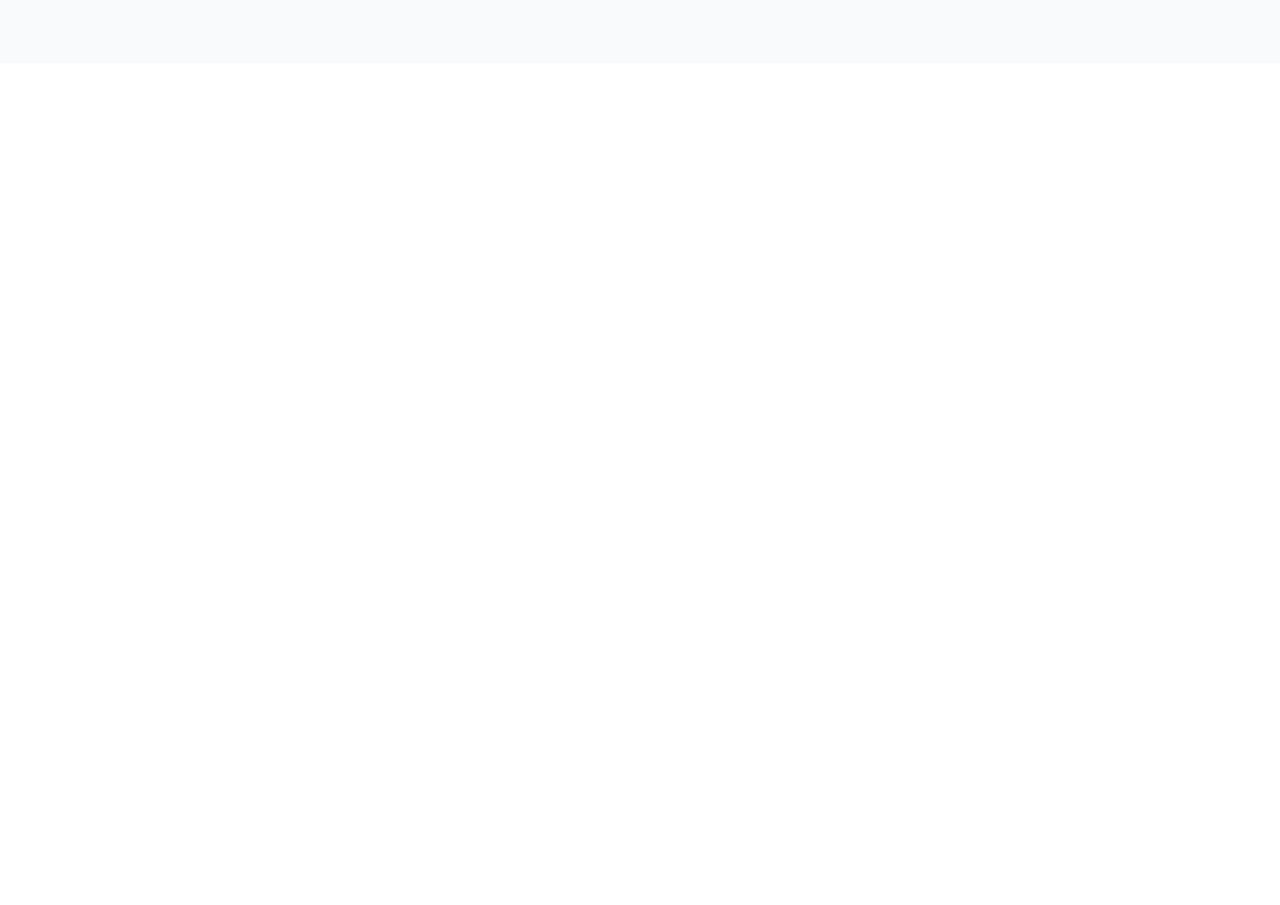
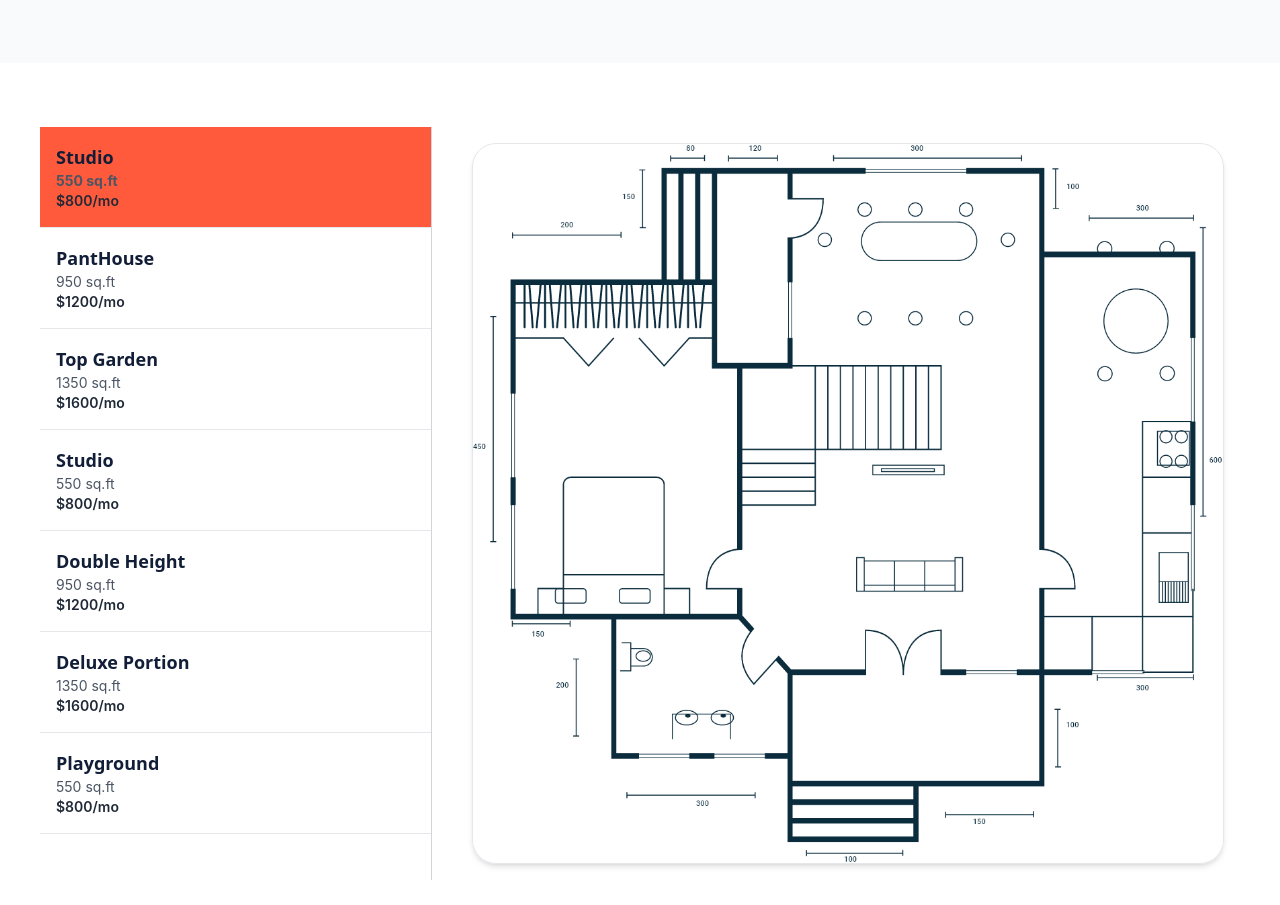
Before and after one commit to jakariya-ahmed/real-state, a React app: page / in a window 1280 px wide. Shown: the part 3383-4288 px from the top of the page. Before the commit the page ends 3446 px from the top, so only its background shows below. Built offline with nearby package versions, Linux system fonts and the light colour scheme; the HTML template or start-up script is replaced by a standard one.

Commit message:
added floor plan section

```diff
--- /dev/null
+++ b/src/components/home/FloorPlans.jsx
@@ -0,0 +1,87 @@
+import { useState } from "react";
+
+const floorPlans = [
+  {
+    type: "Studio",
+    area: "550 sq.ft",
+    price: "$800/mo",
+    image: "/img/plans/1.png",
+  },
+  {
+    type: "PantHouse",
+    area: "950 sq.ft",
+    price: "$1200/mo",
+    image: "/img/plans/2.jpg",
+
+  },
+  {
+    type: "Top Garden",
+    area: "1350 sq.ft",
+    price: "$1600/mo",
+    image: "/img/plans/1.png",
+
+  },
+    {
+    type: "Studio",
+    area: "550 sq.ft",
+    price: "$800/mo",
+    image: "/img/plans/2.jpg",
+  },
+  {
+    type: "Double Height",
+    area: "950 sq.ft",
+    price: "$1200/mo",
+    image: "/img/plans/1.png",
+
+  },
+  {
+    type: "Deluxe Portion",
+    area: "1350 sq.ft",
+    price: "$1600/mo",
+    image: "/img/plans/2.jpg",
+
+  },
+    {
+    type: "Playground",
+    area: "550 sq.ft",
+    price: "$800/mo",
+    image: "/img/plans/1.png",
+  },
+];
+
+export default function FloorPlans() {
+  const [activeIndex, setActiveIndex] = useState(0);
+
+  return (
+    <div className="py-16 flex flex-col md:flex-row gap-6 p-6 ">
+
+      {/* Left: Tabs */}
+      <div className="md:w-1/3 flex flex-col border-r border-gray-300">
+        {floorPlans.map((plan, index) => (
+          <button
+            key={index}
+            onClick={() => setActiveIndex(index)}
+            className={`text-left p-4 border-b border-gray-200 transition-all duration-300 ${
+              activeIndex === index
+                ? "bg-primary-default font-bold text-white"
+                : "hover:bg-primary-default"
+            }`}
+          >
+            <h3 className="text-lg">{plan.type}</h3>
+            <p className="text-sm text-gray-600">{plan.area}</p>
+            <p className="text-sm text-gray-800 font-semibold">{plan.price}</p>
+          </button>
+        ))}
+      </div>
+
+      {/* Right: Floor Plan Image */}
+      <div className="md:w-2/3 flex justify-center items-center p-4">
+        <img
+          src={floorPlans[activeIndex].image}
+          alt={floorPlans[activeIndex].type}
+          className="w-full h-auto rounded-lg shadow-md border border-gray-200"
+        />
+      </div>
+    </div>
+  );
+}
--- a/src/pages/Home.jsx
+++ b/src/pages/Home.jsx
@@ -1,5 +1,6 @@
 import AboutCom from "../components/AboutCom";
 import CounterCom from "../components/CounterCom";
+import FloorPlans from "../components/home/FloorPlans";
 import FeaturedListings from "../components/home/Listing";
 import Services from "../components/home/Services";
 import TodaySell from "../components/home/TodaySell";
@@ -27,9 +28,13 @@ export default function Home() {
             <div className="bg-background-light">
                 <Services />
             </div>
-
+            {/* Apartment Listing */}
             <div>
                 <FeaturedListings />
+            </div>
+            {/* Apartment Floor Planing  */}
+            <div className="container">
+                <FloorPlans />
             </div>
 
         </>
```
Also changed, not shown: public/img/plans/1.png (added), 1 other file (tests, documents, lock files or other folders).
